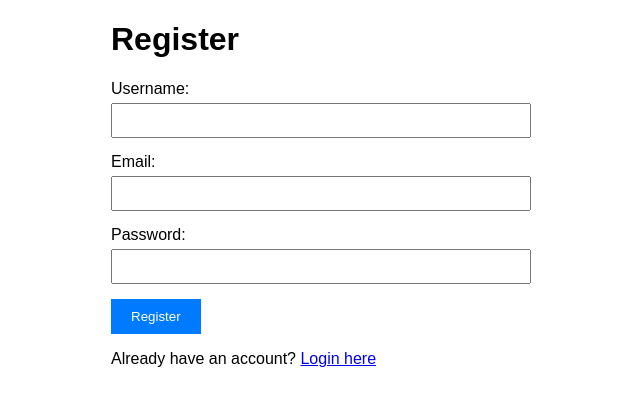
After one commit to somewun/adt-devops, a Flask app: page /register in a window 1280 px wide. The commit adds this page. Shown: the top 406 px of the page, without its empty margins (329-969 px from the left). Run offline with Flask 3, Linux system fonts and the light colour scheme.

```diff
--- /dev/null
+++ b/App/Templates/register.html
@@ -0,0 +1,50 @@
+<!DOCTYPE html>
+<html lang="en">
+<head>
+    <meta charset="UTF-8">
+    <title>Register - Weather App</title>
+    <style>
+        body { font-family: sans-serif; margin: 20px; }
+        .form-container { max-width: 400px; margin: 0 auto; }
+        .form-group { margin-bottom: 15px; }
+        .form-group label { display: block; margin-bottom: 5px; }
+        .form-group input { width: 100%; padding: 8px; }
+        .error { color: red; }
+        .btn { padding: 10px 20px; background-color: #007bff; color: white; border: none; cursor: pointer; }
+        .links { margin-top: 15px; }
+    </style>
+</head>
+<body>
+    <div class="form-container">
+        <h1>Register</h1>
+
+        {% with messages = get_flashed_messages() %}
+            {% if messages %}
+                {% for message in messages %}
+                    <p class="error">{{ message }}</p>
+                {% endfor %}
+            {% endif %}
+        {% endwith %}
+
+        <form method="POST">
+            <div class="form-group">
+                <label for="username">Username:</label>
+                <input type="text" id="username" name="username" required>
+            </div>
+            <div class="form-group">
+                <label for="email">Email:</label>
+                <input type="email" id="email" name="email" required>
+            </div>
+            <div class="form-group">
+                <label for="password">Password:</label>
+                <input type="password" id="password" name="password" required>
+            </div>
+            <button type="submit" class="btn">Register</button>
+        </form>
+
+        <div class="links">
+            <p>Already have an account? <a href="{{ url_for('login') }}">Login here</a></p>
+        </div>
+    </div>
+</body>
+</html>
--- a/App/app.py
+++ b/App/app.py
@@ -1,6 +1,10 @@
 import os
 import requests
-from flask import Flask, render_template, request, abort
+from flask import Flask, render_template, request, abort, session, redirect, url_for, jsonify, flash
+from flask_sqlalchemy import SQLAlchemy
+from flask_login import LoginManager, UserMixin, login_user, login_required, logout_user, current_user
+from werkzeug.security import generate_password_hash, check_password_hash
+from datetime import datetime
 from dotenv import load_dotenv
 
 # Load environment variables from .env file
@@ -9,46 +13,203 @@ API_KEY = os.environ.get("OPENWEATHER_API_KEY")
 BASE_URL = "http://api.openweathermap.org/data/2.5/weather"
 
 app = Flask(__name__)
+app.secret_key = os.environ.get("FLASK_SECRET_KEY", "your-secret-key-here")  # Set this in .env file for production
+app.config['SQLALCHEMY_DATABASE_URI'] = 'sqlite:///weather_app.db'
+app.config['SQLALCHEMY_TRACK_MODIFICATIONS'] = False
+
+# Initialize extensions
+db = SQLAlchemy(app)
+login_manager = LoginManager(app)
+login_manager.login_view = 'login'
+
+# Database Models
+class User(UserMixin, db.Model):
+    __tablename__ = 'users'
+    id = db.Column(db.Integer, primary_key=True)
+    username = db.Column(db.String(50), unique=True, nullable=False)
+    email = db.Column(db.String(120), unique=True, nullable=False)
+    password_hash = db.Column(db.String(256), nullable=False)
+    created_at = db.Column(db.DateTime, default=datetime.utcnow)
+    favorites = db.relationship('FavoriteLocation', backref='user', lazy=True)
+
+    def set_password(self, password):
+        self.password_hash = generate_password_hash(password)
+
+    def check_password(self, password):
+        return check_password_hash(self.password_hash, password)
+
+class FavoriteLocation(db.Model):
+    __tablename__ = 'favorite_locations'
+    id = db.Column(db.Integer, primary_key=True)
+    user_id = db.Column(db.Integer, db.ForeignKey('users.id', ondelete='CASCADE'), nullable=False)
+    city_name = db.Column(db.String(100), nullable=False)
+    country_code = db.Column(db.String(2))
+    added_at = db.Column(db.DateTime, default=datetime.utcnow)
+
+    __table_args__ = (
+        db.UniqueConstraint('user_id', 'city_name', name='uix_user_city'),
+    )
+
+@login_manager.user_loader
+def load_user(user_id):
+    return User.query.get(int(user_id))
+
+def get_weather_data(city):
+    """Helper function to fetch weather data for a city"""
+    if not API_KEY:
+        abort(500, description="OpenWeatherMap API key not configured.")
+
+    params = {
+        'q': city,
+        'appid': API_KEY,
+        'units': 'metric'
+    }
+    response = requests.get(BASE_URL, params=params)
+    response.raise_for_status()
+    data = response.json()
+
+    if data['cod'] == 200:
+        return {
+            'city': data['name'],
+            'country': data['sys']['country'],
+            'temperature': round(data['main']['temp']),
+            'description': data['weather'][0]['description'].capitalize(),
+            'icon': data['weather'][0]['icon'],
+            'humidity': data['main']['humidity'],
+            'wind_speed': data['wind']['speed']
+        }
+    return None
+
+@app.route('/register', methods=['GET', 'POST'])
+def register():
+    if request.method == 'POST':
+        username = request.form.get('username')
+        email = request.form.get('email')
+        password = request.form.get('password')
+
+        if User.query.filter_by(username=username).first():
+            flash('Username already exists')
+            return redirect(url_for('register'))
+
+        if User.query.filter_by(email=email).first():
+            flash('Email already registered')
+            return redirect(url_for('register'))
+
+        user = User(username=username, email=email)
+        user.set_password(password)
+        db.session.add(user)
+        db.session.commit()
+
+        login_user(user)
+        return redirect(url_for('index'))
+
+    return render_template('register.html')
+
+@app.route('/login', methods=['GET', 'POST'])
+def login():
+    if request.method == 'POST':
+        username = request.form.get('username')
+        password = request.form.get('password')
+        user = User.query.filter_by(username=username).first()
+
+        if user and user.check_password(password):
+            login_user(user)
+            return redirect(url_for('index'))
+
+        flash('Invalid username or password')
+    return render_template('login.html')
+
+@app.route('/logout')
+@login_required
+def logout():
+    logout_user()
+    return redirect(url_for('index'))
 
 @app.route('/', methods=['GET', 'POST'])
 def index():
     weather_data = None
+    favorites_weather = []
     city = request.form.get('city') if request.method == 'POST' else 'London' # Default city or user input
 
     if not API_KEY:
         abort(500, description="OpenWeatherMap API key not configured.")
 
     if city:
-        params = {
-            'q': city,
-            'appid': API_KEY,
-            'units': 'metric'  # Use 'imperial' for Fahrenheit
-        }
         try:
-            response = requests.get(BASE_URL, params=params)
-            response.raise_for_status() # Raise an exception for bad status codes
-            data = response.json()
-
-            if data['cod'] == 200:
-                weather_data = {
-                    'city': data['name'],
-                    'country': data['sys']['country'],
-                    'temperature': round(data['main']['temp']),
-                    'description': data['weather'][0]['description'].capitalize(),
-                    'icon': data['weather'][0]['icon'],
-                    'humidity': data['main']['humidity'],
-                    'wind_speed': data['wind']['speed']
-                }
-            else:
-                # Handle city not found or other API specific errors
-                return render_template('index.html', error=data.get('message', 'City not found'), city_input=city)
-
+            weather_data = get_weather_data(city)
+            if not weather_data:
+                return render_template('index.html', error='City not found', city_input=city)
         except requests.exceptions.RequestException as e:
             return render_template('index.html', error=f"Network error: {e}", city_input=city)
         except Exception as e:
             return render_template('index.html', error=f"An unexpected error occurred: {e}", city_input=city)
 
-    return render_template('index.html', weather=weather_data, city_input=city)
+    # Get weather for favorite cities if user is logged in
+    favorites_weather = []
+    user_favorites = []
+    if current_user.is_authenticated:
+        favorites = FavoriteLocation.query.filter_by(user_id=current_user.id).all()
+        user_favorites = [fav.city_name for fav in favorites]
+        for fav in favorites:
+            try:
+                weather = get_weather_data(fav.city_name)
+                if weather:
+                    favorites_weather.append(weather)
+            except:
+                continue
+
+    return render_template('index.html',
+                         weather=weather_data,
+                         city_input=city,
+                         favorites=user_favorites,
+                         favorites_weather=favorites_weather,
+                         is_authenticated=current_user.is_authenticated)
+
+@app.route('/favorite/add/<city>')
+@login_required
+def add_favorite(city):
+    # Try to get weather data to get country code
+    try:
+        weather_data = get_weather_data(city)
+        if weather_data:
+            # Check if already favorited
+            existing = FavoriteLocation.query.filter_by(
+                user_id=current_user.id,
+                city_name=weather_data['city']
+            ).first()
+
+            if not existing:
+                favorite = FavoriteLocation(
+                    user_id=current_user.id,
+                    city_name=weather_data['city'],
+                    country_code=weather_data['country']
+                )
+                db.session.add(favorite)
+                db.session.commit()
+                flash(f'Added {weather_data["city"]} to favorites')
+    except:
+        flash('Could not add city to favorites')
+    return redirect(url_for('index'))
+
+@app.route('/favorite/remove/<city>')
+@login_required
+def remove_favorite(city):
+    favorite = FavoriteLocation.query.filter_by(
+        user_id=current_user.id,
+        city_name=city
+    ).first()
+
+    if favorite:
+        db.session.delete(favorite)
+        db.session.commit()
+        flash(f'Removed {city} from favorites')
+    return redirect(url_for('index'))
+
+def init_db():
+    with app.app_context():
+        db.create_all()
+        print("Database initialized!")
 
 if __name__ == '__main__':
+    init_db()  # Initialize database tables
     app.run(debug=True)
```
Also changed, not shown: App/Templates/index.html (+55 -1 lines), App/Templates/login.html (added, +46 -0 lines), topic-02/application-ideation.md (+2 -2 lines), 1 other file.
